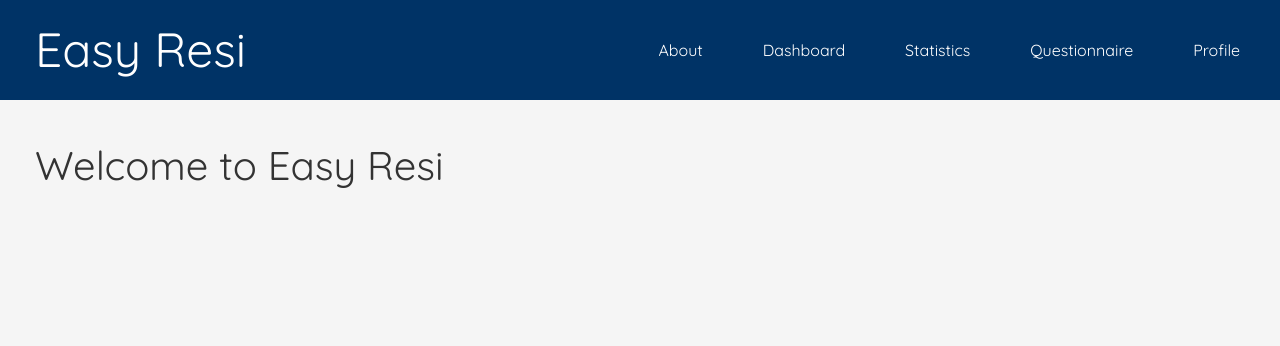
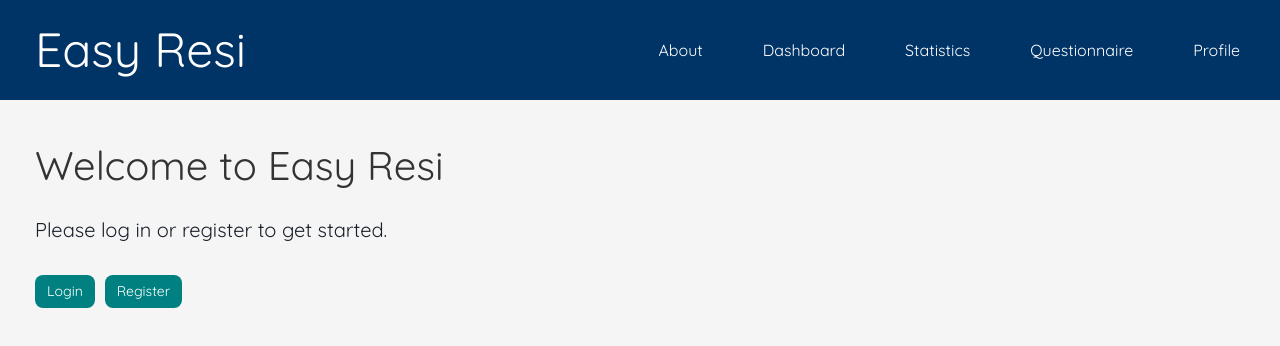
Before and after one commit to chaoskid/easyresi, a React (Create React App) app in the folder frontend/: page / in a window 1280 px wide. Shown: the top 346 px of the page. Built offline with nearby package versions, Linux system fonts and the light colour scheme.

Commit message:
hs/Front-End: Fixing upon conflict issues from previous push request. Same things have been done as said previously.

```diff
--- a/frontend/src/pages/index.js
+++ b/frontend/src/pages/index.js
@@ -1,17 +1,24 @@
 import React from "react";
 import '../index.css';
 import Navbar from '../components/Navbar';
+import { useNavigate } from 'react-router-dom';
 
 // // Import axios if you plan to use it in the future
 // import axios from '../axiosConfig';
 
 // Home component - currently serves as a placeholder - don't think we actually need it
 const Home = () => {
+    // Define navigate function
+    const navigate = useNavigate();
+
     return (
         <>
             <Navbar />
             <div className="home">
                 <h1>Welcome to Easy Resi</h1>
+                <p>Please log in or register to get started.</p>
+                <button className="login-button" onClick={() => navigate('/login')}>Login</button>
+                <button className="register-button" onClick={() => navigate('/register')}>Register</button>
             </div>
         </>
     );
```
